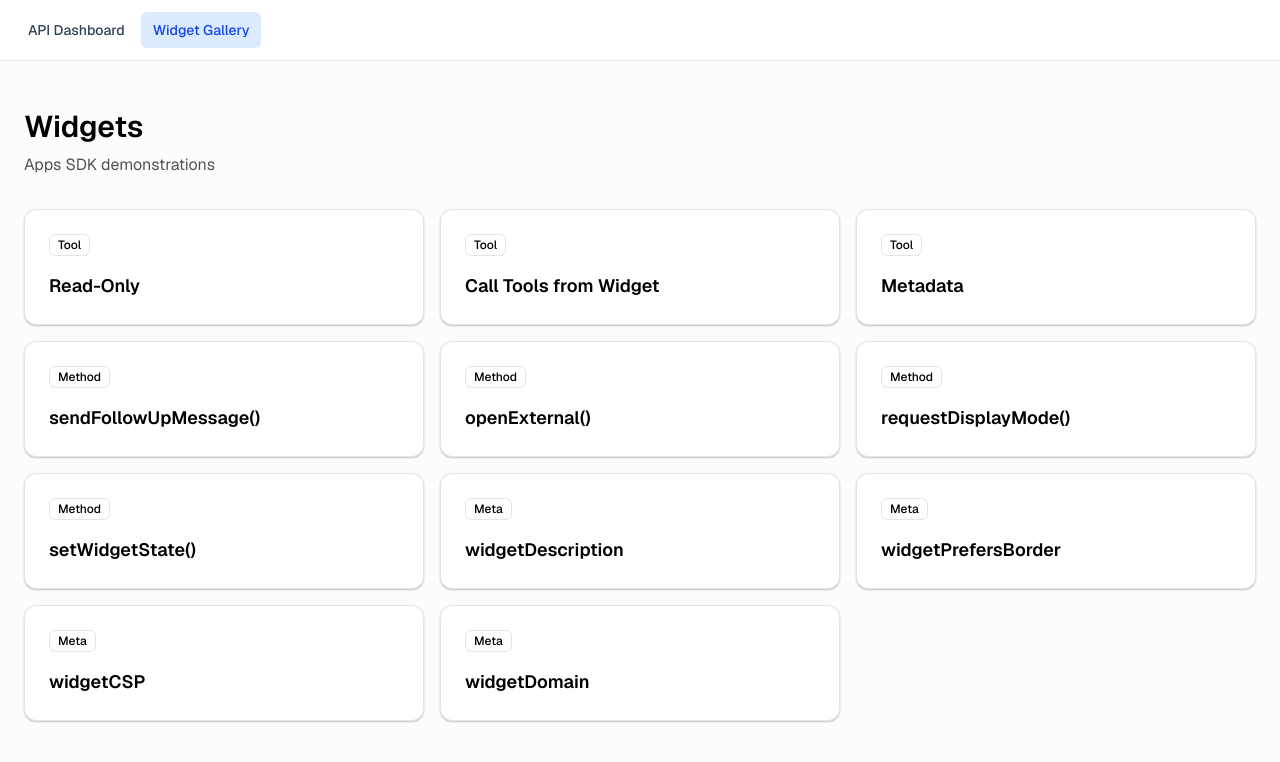
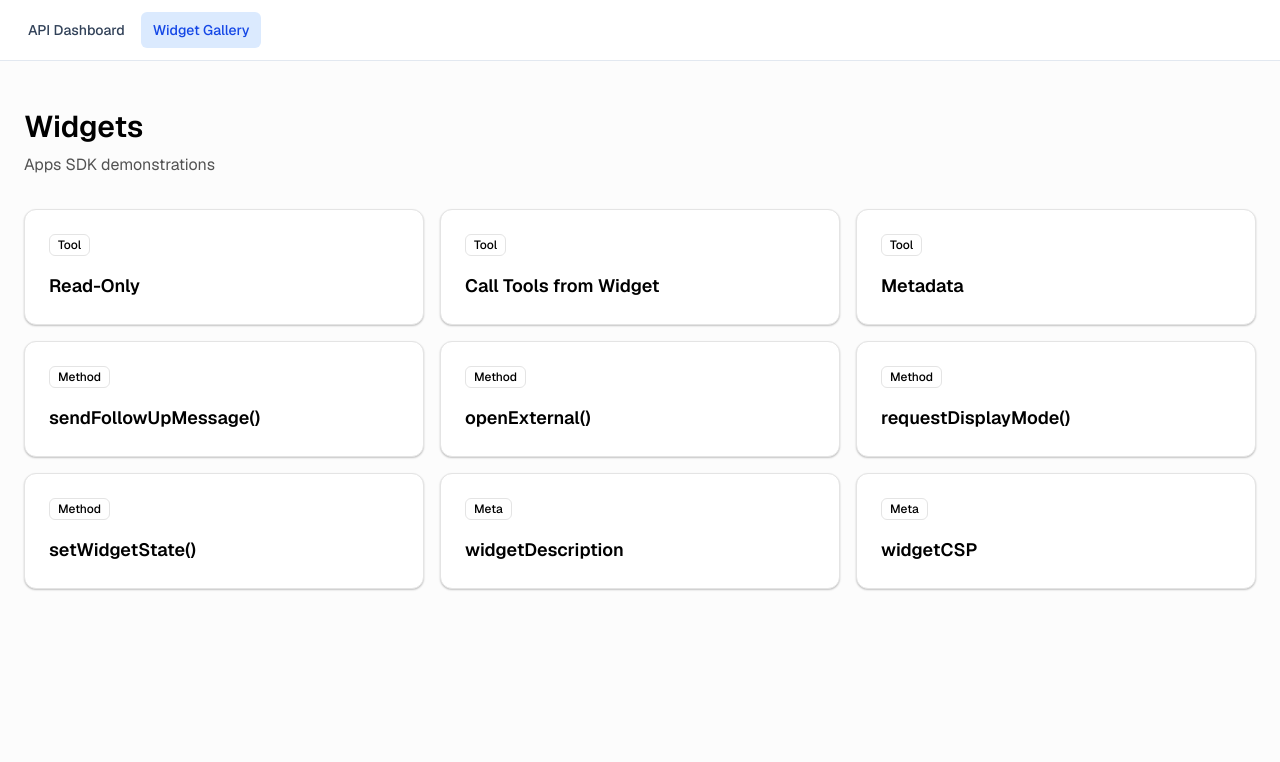
Before and after one commit to MCPJam/apps-sdk-everything, a Next.js app: page /methods-playground in a window 1280 px wide. Shown: the top 762 px of the page. Built offline with nearby package versions, Linux system fonts and the light colour scheme.

Commit message:
dont show in dashboard

```diff
--- a/app/methods-playground/page.tsx
+++ b/app/methods-playground/page.tsx
@@ -23,9 +23,7 @@ const widgets: Widget[] = [
 
   // Meta Fields
   { id: "show_widget_description_demo", title: "widgetDescription", category: "Meta", path: "/widget-description-demo" },
-  { id: "show_widget_border_demo", title: "widgetPrefersBorder", category: "Meta", path: "/widget-border-demo" },
   { id: "show_widget_csp_demo", title: "widgetCSP", category: "Meta", path: "/widget-csp-demo" },
-  { id: "show_widget_domain_demo", title: "widgetDomain", category: "Meta", path: "/widget-domain-demo" },
 ];
 
 export default function MethodsPlayground() {
```
